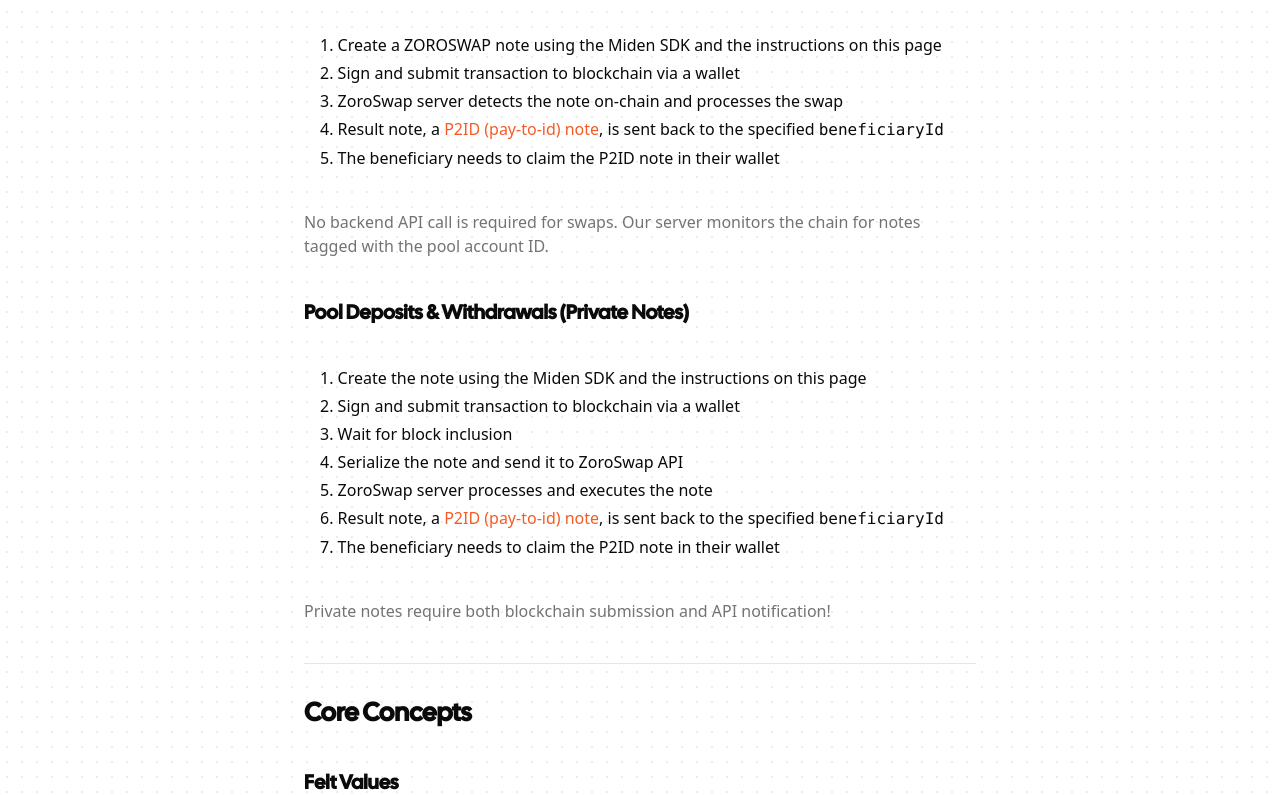
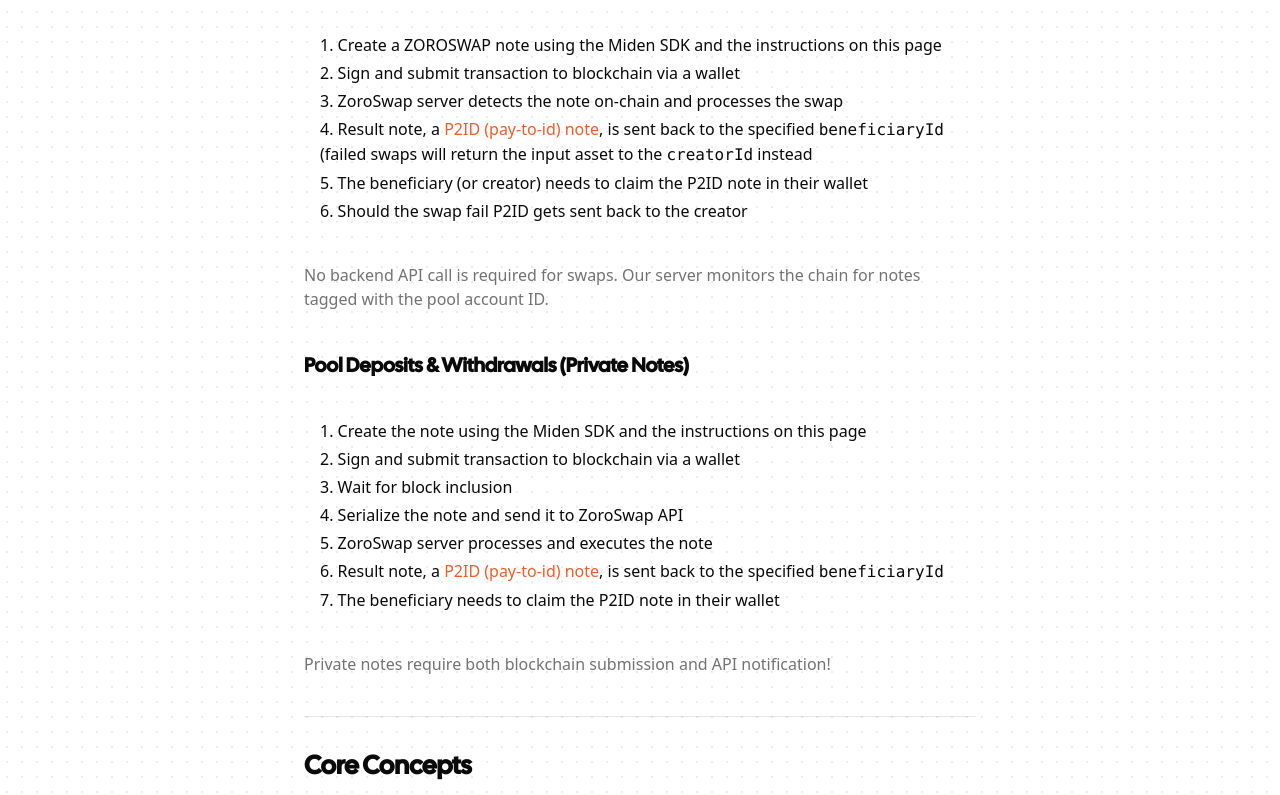
Before and after one commit to zoroswap/landing-page, a React (Vite) app: page /developer-integration in a window 1280 px wide. Shown: the part 2281-3076 px from the top of the page. Built offline with nearby package versions, Linux system fonts and the light colour scheme.

Commit message:
Added note processing for creator and beneficiary IDs
Updated the handling of creator and beneficiary IDs in the note processing logic. Enhanced the documentation for clarity on P2ID note handling in case of swap failures.

```diff
--- a/src/pages/Developers.tsx
+++ b/src/pages/Developers.tsx
@@ -19,10 +19,10 @@
     new Felt(BigInt(p2idTag)),        // [5] p2id tag
     new Felt(BigInt(0)),              // [6-9] padding
     new Felt(BigInt(0)),
-    new Felt(BigInt(0)),
-    new Felt(BigInt(0)),
     userAccountId.suffix(),           // [10] beneficiary suffix
     userAccountId.prefix(),           // [11] beneficiary prefix
+    userAccountId.suffix(),           // [10] creator suffix
+    userAccountId.prefix(),           // [11] creator prefix
   ])
 );
 
@@ -421,8 +421,9 @@
               <li>Create a ZOROSWAP note using the Miden SDK and the instructions on this page</li>
               <li>Sign and submit transaction to blockchain via a wallet</li>
               <li>ZoroSwap server detects the note on-chain and processes the swap</li>
-              <li>Result note, a <a href='https://docs.miden.xyz/quick-start/notes' target='_blank' rel='noopener noreferrer' className='text-primary hover:text-foreground'>P2ID (pay-to-id) note</a>, is sent back to the specified <code>beneficiaryId</code></li>
-              <li>The beneficiary needs to claim the P2ID note in their wallet</li>
+              <li>Result note, a <a href='https://docs.miden.xyz/quick-start/notes' target='_blank' rel='noopener noreferrer' className='text-primary hover:text-foreground'>P2ID (pay-to-id) note</a>, is sent back to the specified <code>beneficiaryId</code> (failed swaps will return the input asset to the <code>creatorId</code> instead</li>
+              <li>The beneficiary (or creator) needs to claim the P2ID note in their wallet</li>
+              <li>Should the swap fail P2ID gets sent back to the creator</li>
             </ol>
             <p className='text-sm text-muted-foreground mt-2'>
               No backend API call is required for swaps. Our server monitors the chain for notes tagged with the pool account ID.
@@ -536,6 +537,11 @@
                     <td className='px-3 py-2'>Split into suffix (first) and prefix (second) Felts.</td>
                   </tr>
                   <tr>
+                    <td className='px-3 py-2'><code>creatorId</code></td>
+                    <td className='px-3 py-2'>AccountId</td>
+                    <td className='px-3 py-2'>Split into suffix (first) and prefix (second) Felts.</td>
+                  </tr>
+                  <tr>
                     <td className='px-3 py-2'><code>faucetId</code></td>
                     <td className='px-3 py-2'>AccountId</td>
                     <td className='px-3 py-2'>Token identifier. Split into suffix and prefix Felts.</td>
@@ -607,6 +613,16 @@
                     <td className='px-3 py-2'>11</td>
                     <td className='px-3 py-2'><a href='#common-parameters' className='text-primary hover:text-foreground'><code>beneficiaryId</code></a>.prefix</td>
                     <td className='px-3 py-2'>Beneficiary account ID prefix</td>
+                  </tr>
+                  <tr>
+                    <td className='px-3 py-2'>10</td>
+                    <td className='px-3 py-2'><a href='#common-parameters' className='text-primary hover:text-foreground'><code>creatorId</code></a>.suffix</td>
+                    <td className='px-3 py-2'>Creator account ID suffix</td>
+                  </tr>
+                  <tr>
+                    <td className='px-3 py-2'>11</td>
+                    <td className='px-3 py-2'><a href='#common-parameters' className='text-primary hover:text-foreground'><code>creatorId</code></a>.prefix</td>
+                    <td className='px-3 py-2'>Creator account ID prefix</td>
                   </tr>
                 </tbody>
               </table>
@@ -839,7 +855,7 @@
 
             <h3 className='text-lg font-semibold mt-10'>Receiving Result Notes</h3>
             <p>
-              After successful execution, ZoroSwap sends a <a href='https://docs.miden.xyz/quick-start/notes' target='_blank' rel='noopener noreferrer' className='text-primary hover:text-foreground'>P2ID (pay-to-id)</a> note back to the account specified as beneficiary.
+              After successful execution, ZoroSwap sends a <a href='https://docs.miden.xyz/quick-start/notes' target='_blank' rel='noopener noreferrer' className='text-primary hover:text-foreground'>P2ID (pay-to-id)</a> note back to the account specified as beneficiary. In case of a failed swap a P2ID with the input asset is sent to the note creator account.
               This note contains the resulting tokens, it needs to be claimed by the user. The claim process will incur user fees in future versions of Miden, so should not be done without the users acknowledgment.
               On a high-level the process is:
             </p>
```
